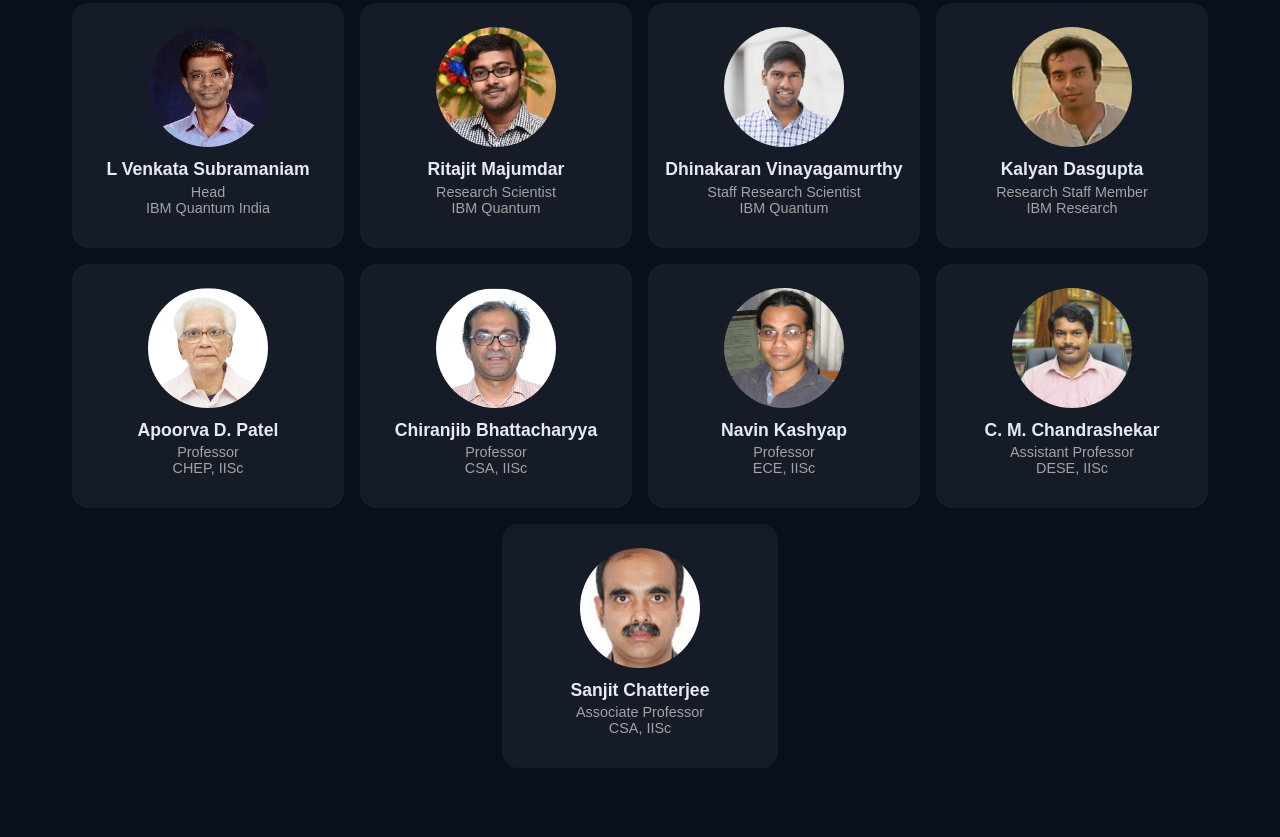
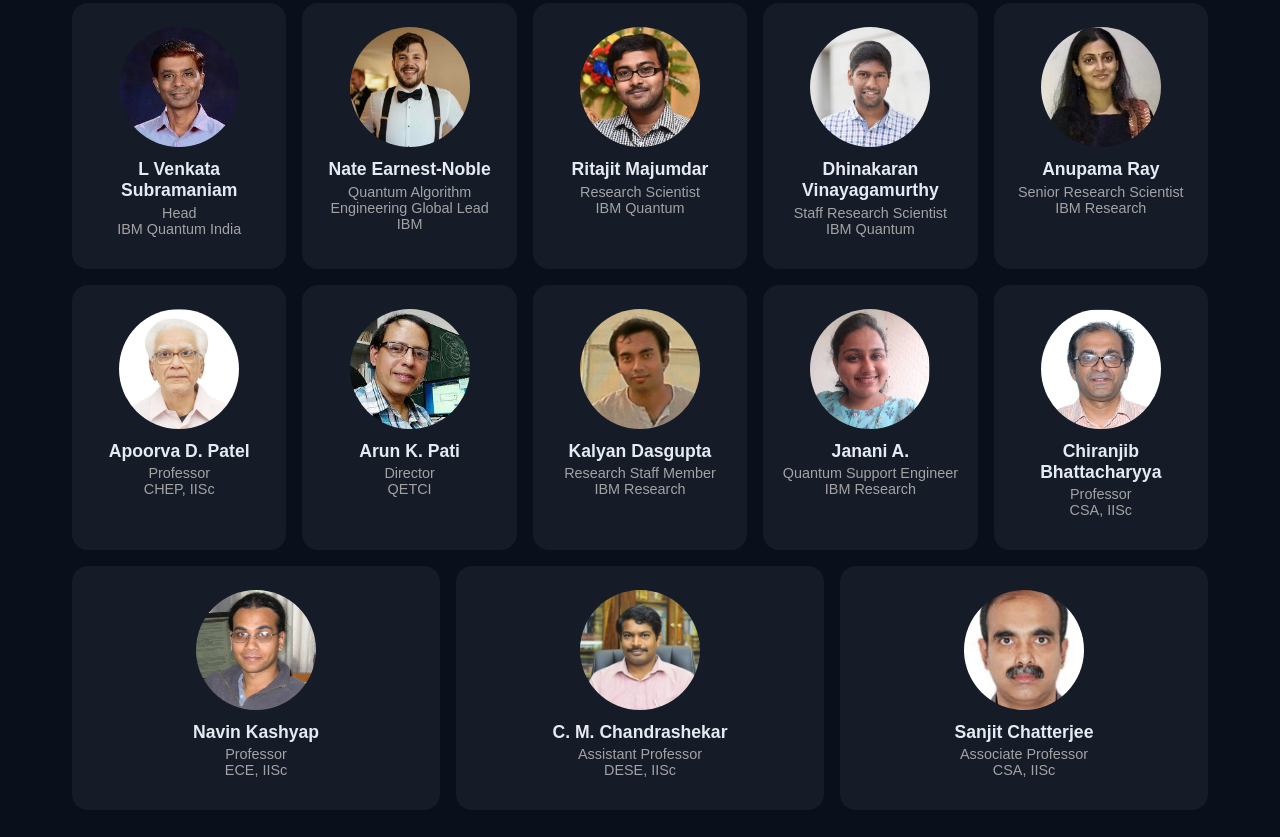
Before and after one commit to iisc-qiskit-fallfest2025/qff2025, a plain HTML site: page index.html in a window 1280 px wide. Shown: the part 2143-2980 px from the top of the page. Drawn offline with Linux system fonts and the light colour scheme.

Commit message:
new speakers

```diff
--- a/index.html
+++ b/index.html
@@ -159,9 +159,14 @@
             <h2>Speakers</h2>
             <div class="speakers-grid">
                 <div class="speaker-card" onclick="window.open('https://www.linkedin.com/in/lvsubramaniam/?originalSubdomain=in', '_blank')">
-                <img src="assets/venkat.jpeg" alt="Venkat" />
-                <h3>L Venkata Subramaniam</h3>
-                <p>Head<br>IBM Quantum India</p>
+                    <img src="assets/venkat.jpeg" alt="Venkat" />
+                    <h3>L Venkata Subramaniam</h3>
+                    <p>Head<br>IBM Quantum India</p>
+                </div>
+                <div class="speaker-card" onclick="window.open('https://www.linkedin.com/in/earnestchannel/', '_blank')">
+                    <img src="assets/nate.jpeg" alt="ate Earnest-Noble" />
+                    <h3>Nate Earnest-Noble</h3>
+                    <p>Quantum Algorithm Engineering Global Lead<br>IBM</p>
                 </div>
                 <div class="speaker-card" onclick="window.open('https://research.ibm.com/people/ritajit-majumdar--1', '_blank')">
                     <img src="assets/ritajit.png" alt="Ritajit Majumdar" />
@@ -173,10 +178,10 @@
                     <h3>Dhinakaran Vinayagamurthy</h3>
                     <p>Staff Research Scientist<br>IBM Quantum</p>
                 </div>
-                <div class="speaker-card" onclick="window.open('https://www.linkedin.com/in/kalyan-dasgupta-69195b24/', '_blank')">
-                    <img src="assets/kalyan.png" alt="Kalyan Dasgupta" />
-                    <h3>Kalyan Dasgupta</h3>
-                    <p>Research Staff Member<br>IBM Research</p>
+                <div class="speaker-card" onclick="window.open('https://research.ibm.com/people/anupama-ray', '_blank')">
+                    <img src="assets/anupama.webp" alt="Anupama Ray" />
+                    <h3>Anupama Ray</h3>
+                    <p>Senior Research Scientist<br>IBM Research</p>
                 </div>
             </div>
             <div class="speakers-grid">
@@ -185,11 +190,28 @@
                     <h3>Apoorva D. Patel</h3>
                     <p>Professor<br>CHEP, IISc</p>
                 </div>
+                <div class="speaker-card" onclick="window.open('https://www.linkedin.com/in/arun-pati-306834133/?originalSubdomain=in', '_blank')">
+                    <img src="assets/arun.jpeg" alt="Arun Pati" />
+                    <h3>Arun K. Pati</h3>
+                    <p>Director<br>QETCI</p>
+                </div>
+                <div class="speaker-card" onclick="window.open('https://www.linkedin.com/in/kalyan-dasgupta-69195b24/', '_blank')">
+                    <img src="assets/kalyan.png" alt="Kalyan Dasgupta" />
+                    <h3>Kalyan Dasgupta</h3>
+                    <p>Research Staff Member<br>IBM Research</p>
+                </div>
+                <div class="speaker-card" onclick="window.open('https://www.linkedin.com/in/janani-anantha/?originalSubdomain=in', '_blank')">
+                    <img src="assets/janani.jpeg" alt="Janani A" />
+                    <h3>Janani A.</h3>
+                    <p>Quantum Support Engineer<br>IBM Research</p>
+                </div>
                 <div class="speaker-card" onclick="window.open('https://eecs.iisc.ac.in/people/chiranjib-bhattacharyya/', '_blank')">
                     <img src="assets/chiru.jpg" alt="Chiranjib Bhattacharyya" />
                     <h3>Chiranjib Bhattacharyya</h3>
                     <p>Professor<br>CSA, IISc</p>
                 </div>
+            </div>
+            <div class="speakers-grid-sanjit">
                 <div class="speaker-card" onclick="window.open('https://eecs.iisc.ac.in/people/navin-kashyap/', '_blank')">
                     <img src="assets/navin.jpg" alt="Navin Kashyap" />
                     <h3>Navin Kashyap</h3>
@@ -200,9 +222,7 @@
                     <h3>C. M. Chandrashekar</h3>
                     <p>Assistant Professor<br>DESE, IISc</p>
                 </div>
-            </div>
-            <div class="speakers-grid-sanjit">
-                <div id="sanjit" class="speaker-card" onclick="window.open('https://eecs.iisc.ac.in/people/sanjit-chatterjee/', '_blank')">
+                <div class="speaker-card" onclick="window.open('https://eecs.iisc.ac.in/people/sanjit-chatterjee/', '_blank')">
                     <img src="assets/sanjit.webp" alt="Sanjit" />
                     <h3>Sanjit Chatterjee</h3>
                     <p>Associate Professor<br>CSA, IISc</p>
--- a/styles.css
+++ b/styles.css
@@ -377,7 +377,7 @@ img {
 
 .speakers-grid {
     display: grid;
-    grid-template-columns:  minmax(200px, 1fr) minmax(200px, 1fr) minmax(200px, 1fr) minmax(200px, 1fr);
+    grid-template-columns:  minmax(200px, 1fr) minmax(200px, 1fr) minmax(200px, 1fr)   minmax(200px, 1fr) minmax(200px, 1fr);
     gap: 1rem;
     max-width: 1200px;
     margin: 0 auto;
@@ -386,7 +386,7 @@ img {
 
 .speakers-grid-sanjit {
     display: grid;
-    grid-template-columns:  minmax(200px, 1.5fr) minmax(200px, 1fr) minmax(200px, 1.5fr);
+    grid-template-columns:  minmax(200px, 1fr) minmax(200px, 1fr) minmax(200px, 1fr);
     gap: 1rem;
     max-width: 1200px;
     margin: 0 auto;
```
Also changed, not shown: assets/anupama.webp (added), assets/arun.jpeg (added), assets/janani.jpeg (added), assets/nate.jpeg (added).
